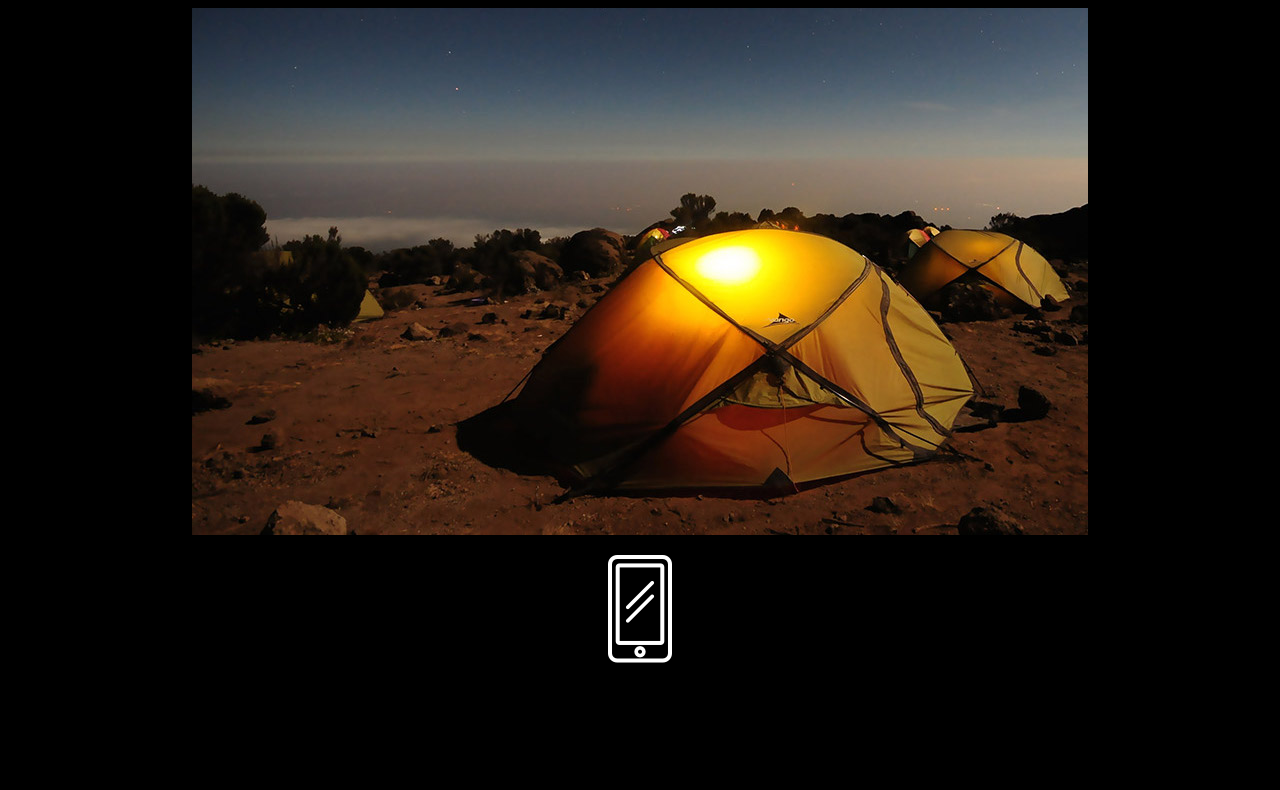
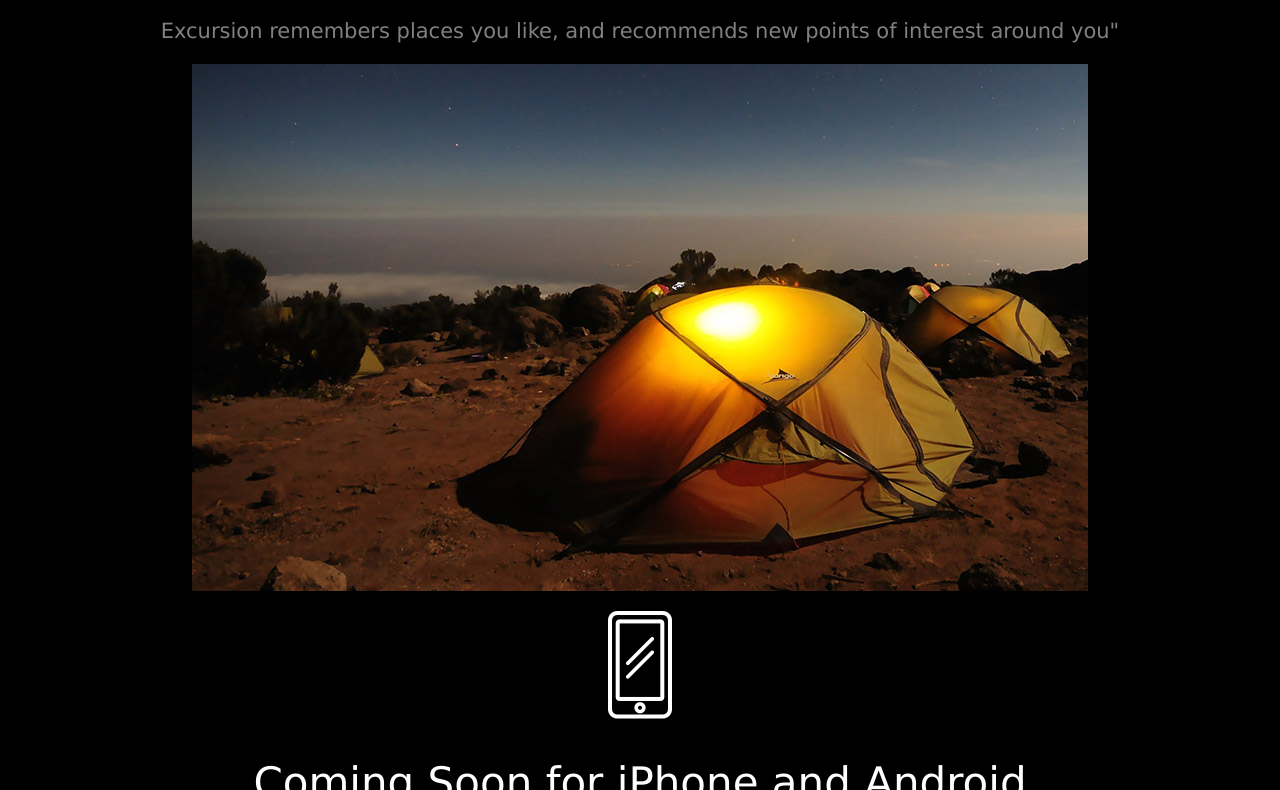
Before and after one commit to emilybuickerood/excursion, a plain HTML site: page index.html in a window 1280 px wide. Shown: the part 419-1209 px from the top of the page. Drawn offline with Linux system fonts and the light colour scheme.

Commit message:
added css

```diff
--- a/resources/css/style.css
+++ b/resources/css/style.css
@@ -1,3 +1,4 @@
+
 body {
   background-color: black;
   font-family: Verdana;
@@ -9,3 +10,27 @@ h1 {
   font-weight: normal;
   color: white;
 }
+
+h2 {
+  font-size: 42px;
+  font-weight: 300;
+  color: white;
+}
+
+h3{
+  font-size: 21px;
+  color: gray;
+  font-weight: normal;
+}
+
+h4 {
+  font-size: 16px;
+  color: aquamarine;
+  text-decoration: underline;
+  font-weight: normal;
+}
+
+#footer {
+  text-align: right;
+  color: gray;
+}
```
